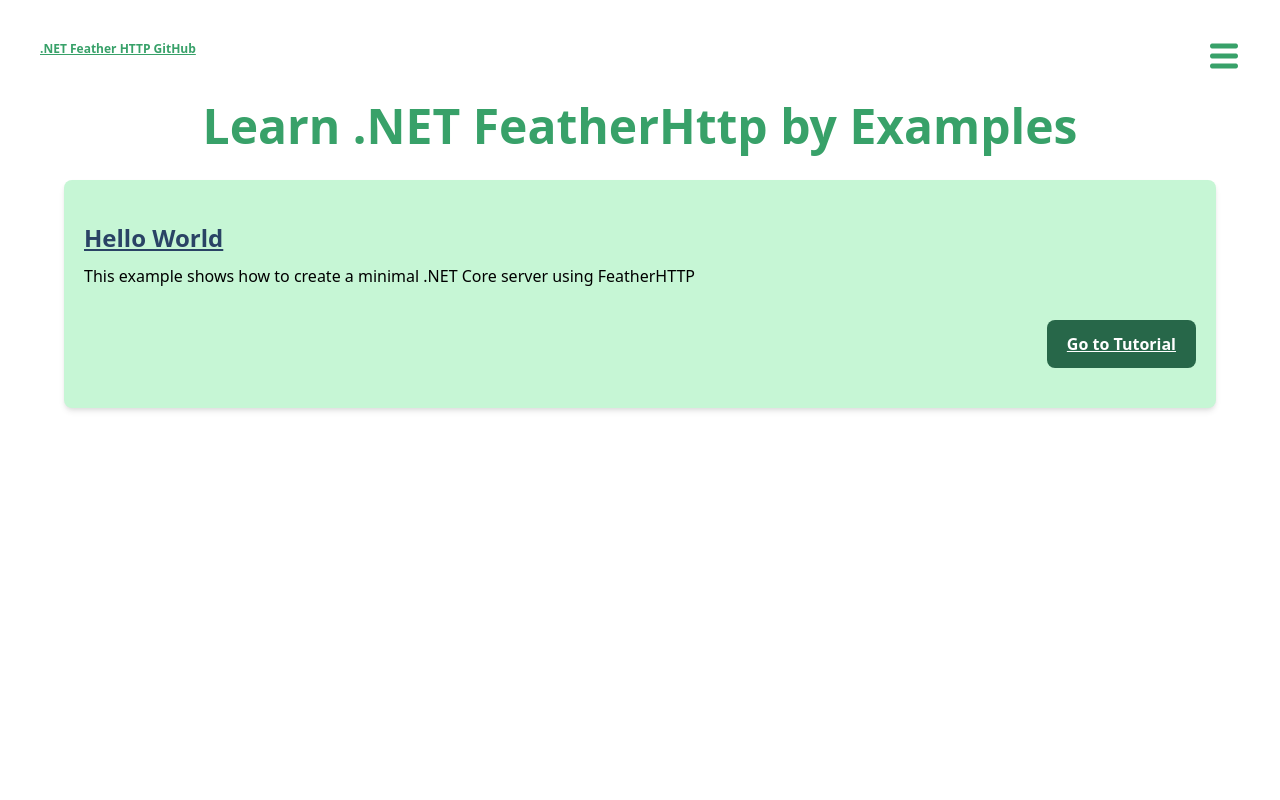
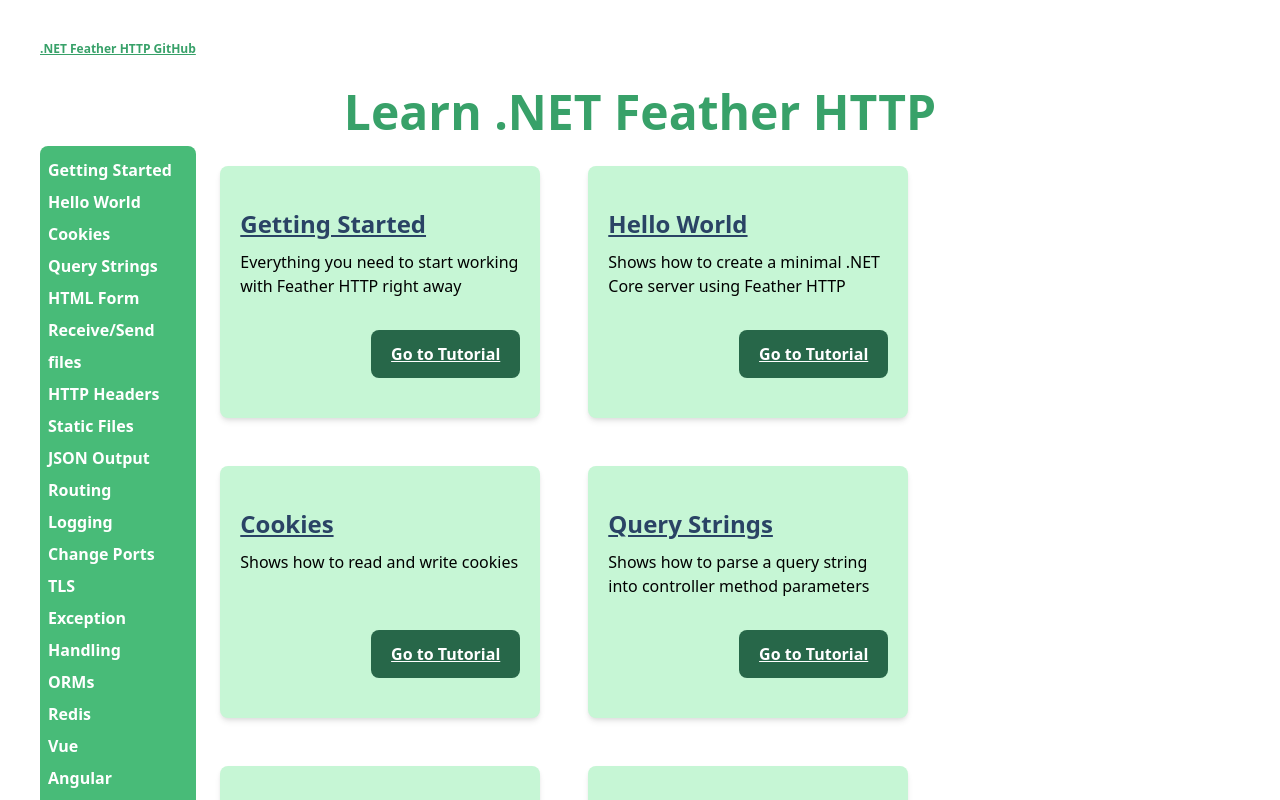
Before and after one commit to RobotOptimist/learn-httpfeather, a Nuxt app: page / in a window 1280 px wide. Shown: the top 800 px of the page. Built offline with nearby package versions, Linux system fonts and the light colour scheme; what tailwindcss-transitions would draw is missing.

Commit message:
created desktop view, dynamic list of topics

```diff
--- a/components/card.vue
+++ b/components/card.vue
@@ -1,11 +1,26 @@
 <template>
     <div class="m-6 p-10 pl-5 pr-5 shadow-md bg-green-200 rounded-lg">
         <h2 class="text-2xl font-semibold rounded-lg text-blue-900">
-            <a class="underline" href="#">Hello World</a>
+            <a class="underline" href="#">{{title}}</a>
         </h2>
-        <p class="mt-2">This example shows how to create a minimal .NET Core server using FeatherHTTP</p>
+        <p class="mt-2 h-12">{{description}}</p>
         <div class="mt-8 flex justify-end">
-            <a class="underline p-3 pr-5 pl-5 bg-green-800 text-white font-bold rounded-lg" href="#">Go to Tutorial</a>
+            <nuxt-link class="underline p-3 pr-5 pl-5 bg-green-800 text-white font-bold rounded-lg" :to="`examples/${title.split(' ').join('-').toLowerCase()}`">Go to Tutorial</nuxt-link>
         </div>
     </div>
 </template>
+
+<script>
+export default {
+    props: {
+        title: {
+            default: 'Default Title',
+            type: String
+        },
+        description: {
+            default: 'Default Description',
+            type: String
+        }
+    }
+}
+</script>
--- a/components/siteNav.vue
+++ b/components/siteNav.vue
@@ -2,24 +2,18 @@
     <nav>
       <div class="flex flex-row justify-between">
         <a class="text-green-600 text-xs font-bold underline" href="https://github.com/davidfowl/FeatherHttp">.NET Feather HTTP GitHub</a>
-        <button @click="toggleMenu">
+        <button class="lg:hidden" @click="toggleMenu">
           <svg height="32px" id="Layer_1" style="enable-background:new 0 0 32 32; color: white;" version="1.1" viewBox="0 0 32 32" width="32px" xml:space="preserve" xmlns="http://www.w3.org/2000/svg" xmlns:xlink="http://www.w3.org/1999/xlink">
               <path fill="#38a169" d="m4,8.491662l24,0c1.104,0 2,-1.121245 2,-2.502779s-0.896,-2.502779 -2,-2.502779l-24,0c-1.104,0 -2,1.121245 -2,2.502779s0.896,2.502779 2,2.502779zm24,5.005559l-24,0c-1.104,0 -2,1.121245 -2,2.502779s0.896,2.502779 2,2.502779l24,0c1.104,0 2,-1.121245 2,-2.502779s-0.896,-2.502779 -2,-2.502779zm0,10.011118l-24,0c-1.104,0 -2,1.121245 -2,2.502779s0.896,2.502779 2,2.502779l24,0c1.104,0 2,-1.121245 2,-2.502779s-0.896,-2.502779 -2,-2.502779z"></path>
           </svg>
         </button>
       </div>
-      <ul :class="{ 'max-h-none': isHidden, 'p-2 max-h-full transition-max-height': !isHidden }" class="absolute leading-loose mt-1 rounded-lg font-bold bg-green-500 text-white w-4/5 transition-250 overflow-y-hidden">
-        <li><a href="#">Hello World</a></li>
-        <li><a href="#">MVC</a></li>
-        <li><a href="#">Razor Page</a></li>
-        <li><a href="#">SignalR</a></li>
-        <li><a href="#">gRPC</a></li>
-        <li><a href="#">Blazor</a></li>
-      </ul>
+      <topics-list class="lg:hidden" :isHidden="isHidden"></topics-list>
     </nav>
 </template>
 
 <script>
+import topicsList from './topicsList';
 export default {
     data() {
       return {
@@ -30,6 +24,9 @@
       toggleMenu() {
         this.isHidden = !this.isHidden;
       }
+    },
+    components: {
+      topicsList
     }
 }
 </script>
--- /dev/null
+++ b/components/topicsList.vue
@@ -0,0 +1,22 @@
+<template>
+    <ul :class="{ 'max-h-none': isHidden, 'p-2 max-h-full transition-max-height': !isHidden }"
+    class="absolute leading-loose mt-1 rounded-lg font-bold bg-green-500 text-white w-4/5 transition-250 overflow-y-hidden lg:static lg:max-w-sm lg:w-full">
+        <li v-for="topic in topics" :key="topic.title"><nuxt-link :to="`examples/${topic.title.split(' ').join('-').toLowerCase()}`">{{topic.title}}</nuxt-link></li>
+      </ul>
+</template>
+
+<script>
+export default {
+    props: {
+        isHidden: {
+            default: false,
+            type: Boolean
+        }
+    },
+    computed: {
+      topics() {
+        return this.$store.getters['topics/list'];
+      }
+    }
+}
+</script>
--- a/pages/index.vue
+++ b/pages/index.vue
@@ -1,17 +1,29 @@
 <template>
   <div class="p-10 pt-0">
-    <h1 class="mt-6 text-5xl text-green-600 font-semibold leading-tight text-center">Learn .NET FeatherHttp by Examples</h1>
-    <div>
-      <card></card>
+    <h1 class="mt-6 text-5xl text-green-600 font-semibold leading-tight text-center">Learn .NET Feather HTTP</h1>
+    <div class="lg:flex">
+      <div class="lg:max-w-sm lg:w-full">
+        <topics-list></topics-list>
+      </div>
+      <div class="lg:flex flex-wrap">
+        <card class="lg:max-w-xs w-full" v-for="topic in topics" :key="topic.title" :title="topic.title" :description="topic.description"></card>
+      </div>
     </div>
   </div>
 </template>
 
 <script>
 import card from '../components/card'
+import topicsList from '../components/topicsList'
 export default {
   components: {
-    card
+    card,
+    topicsList
+  },
+  computed: {
+    topics() {
+      return this.$store.getters['topics/list'];
+    }
   }
 }
 </script>
--- /dev/null
+++ b/store/gettingStarted.js
@@ -0,0 +1,7 @@
+export const state = () => {}
+
+export const actions = {}
+
+export const mutations = {}
+
+export const getters = {}
--- /dev/null
+++ b/store/topics.js
@@ -0,0 +1,139 @@
+export const state = () => ({
+    list: [
+            {
+                title: 'Getting Started',
+                category: 'root',
+                description: 'Everything you need to start working with Feather HTTP right away'
+            },
+            {
+                title: 'Hello World',
+                category: 'Examples',
+                description: 'Shows how to create a minimal .NET Core server using Feather HTTP'
+            },
+            {
+                title: 'Cookies',
+                category: 'Examples',
+                description: 'Shows how to read and write cookies'
+            },
+            {
+                title: 'Query Strings',
+                category: 'Examples',
+                description: 'Shows how to parse a query string into controller method parameters'
+            },
+            {
+                title: 'HTML Form',
+                category: 'Examples',
+                description: 'How to receive data from an HTML form'
+            },
+            {
+                title: 'Receive/Send files',
+                category: 'Examples',
+                description: 'Shows how to receive and send files'
+            },
+            {
+                title: 'HTTP Headers',
+                category: 'Examples',
+                description: 'Shows how to read and write HTTP Headers within a controller method'
+            },
+            {
+                title: 'Static Files',
+                category: 'Examples',
+                description: 'Shows how to serve static files'
+            },
+            {
+                title: 'JSON Output',
+                category: 'Examples',
+                description: 'Shows how to convert C# objects to JSON in a controller method'
+            },
+            {
+                title: 'Routing',
+                category: 'Examples',
+                description: 'Shows how to configure routing for API/MVC controllers'
+            },
+            {
+                title: 'Logging',
+                category: 'Examples',
+                description: 'Shows how to set up logging in Feather HTTP'
+            },
+            {
+                title: 'Change Ports',
+                category: 'Examples',
+                description: 'How to change the port of the webserver'
+            },
+            {
+                title: 'TLS',
+                category: 'Examples',
+                description: 'Shows how to set up HTTPS in Feather HTTP'
+            },
+            {
+                title: 'Exception Handling',
+                category: 'Examples',
+                description: 'Shows how to handle and display exceptions in development and production'
+            },
+            {
+                title: 'ORMs',
+                category: 'Data',
+                description: 'How to use with Entity Framework Core, Dapper, or RepoDB'
+            },
+            {
+                title: 'Redis',
+                category: 'Data',
+                description: 'How to set up Redis'
+            },
+            {
+                title: 'Vue',
+                category: 'JavaScript Frameworks',
+                description: 'How to set up Vue.js'
+            },
+            {
+                title: 'Angular',
+                category: 'JavaScript Frameworks',
+                description: 'How to set up Angular'
+            },
+            {
+                title: 'Svelt',
+                category: 'JavaScript Frameworks',
+                description: 'How to set up Svelt'
+            },
+            {
+                title: 'React',
+                category: 'JavaScript Frameworks',
+                description: 'How to set up React'
+            },
+            {
+                title: 'Razor Pages',
+                category: 'Application Framework',
+                description: 'How to set up Razor Pages'
+            },
+            {
+                title: 'MVC',
+                category: 'Application Framework',
+                description: 'How to set up MVC'
+            },
+            {
+                title: 'Blazor Server Side',
+                category: 'Application Framework',
+                description: 'How to set up Blazor Server Side'
+            },
+            {
+                title: 'Blazor',
+                category: 'Application Framework',
+                description: 'How to set up Blazor'
+            },
+            {
+                title: 'SignalR',
+                category: 'Application Framework',
+                description: 'How to set up SignalR'
+            }
+        ]
+})
+
+export const actions = {}
+
+export const mutations = {}
+
+export const getters = {
+    list(state) {
+        return state.list;
+    }
+}
```
Also changed, not shown: store/helloWorld.js (added).
